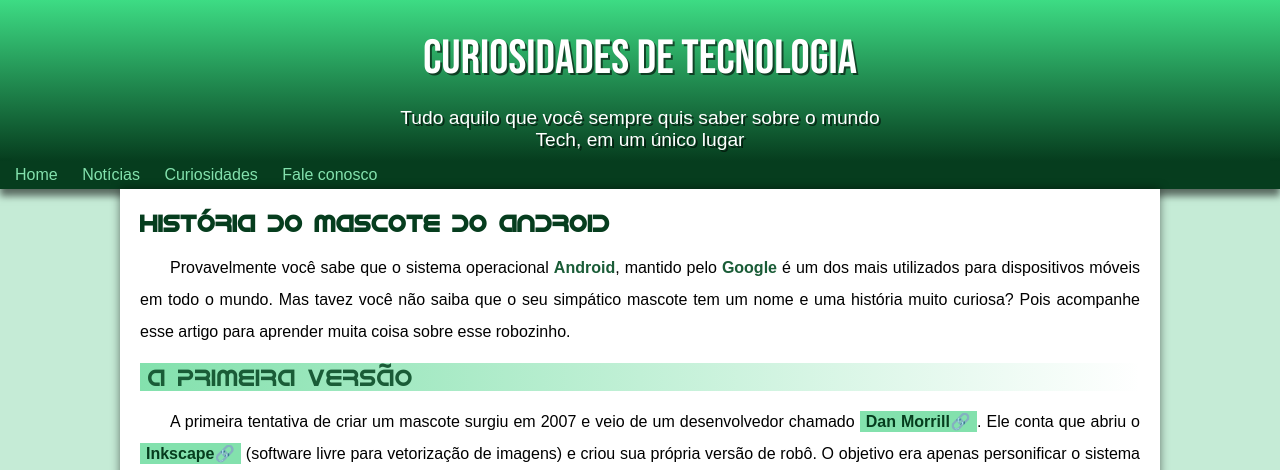
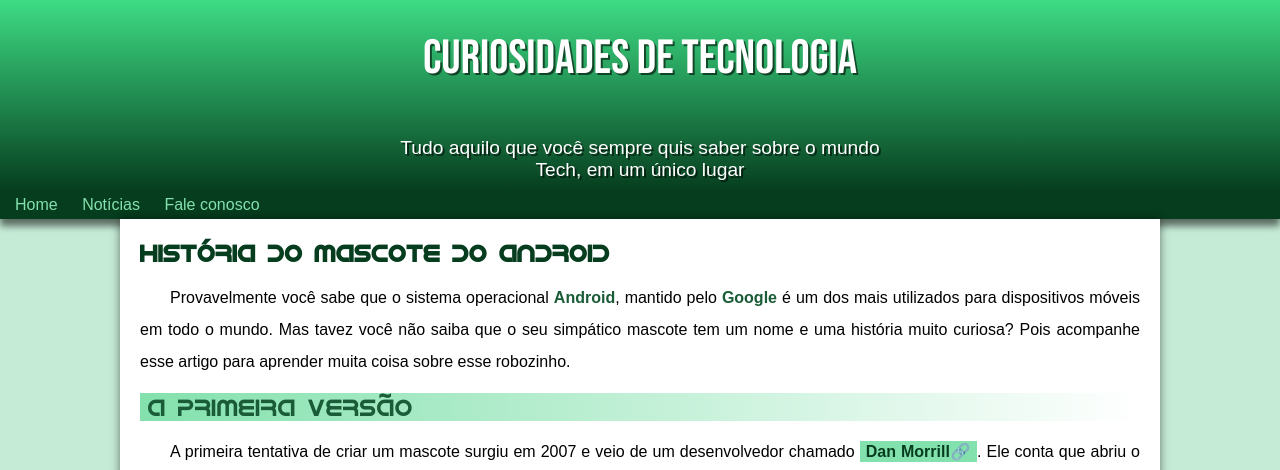
Before and after one commit to dev-vinicius-lima/projeto-android, a plain HTML site: page index.html in a window 1280 px wide. Shown: the top 470 px of the page. Drawn offline with Linux system fonts and the light colour scheme.

Commit message:
problema de padding corrigido

```diff
--- a/estilo/style.css
+++ b/estilo/style.css
@@ -48,7 +48,7 @@ header>h1 {
     font-size: 3em;
     font-weight: normal;
     padding-top: 30px;
-    margin-bottom: 20px;
+    padding-bottom: 50px;
     text-shadow: 2px 2px 0px rgba(0, 0, 0, 0.573);
 }
 
--- a/index.html
+++ b/index.html
@@ -18,7 +18,6 @@
     <nav>
         <a href="#">Home</a>
         <a href="#">Notícias</a>
-        <a href="#">Curiosidades</a>
         <a href="#">Fale conosco</a>
     </nav>
     <main>
```
